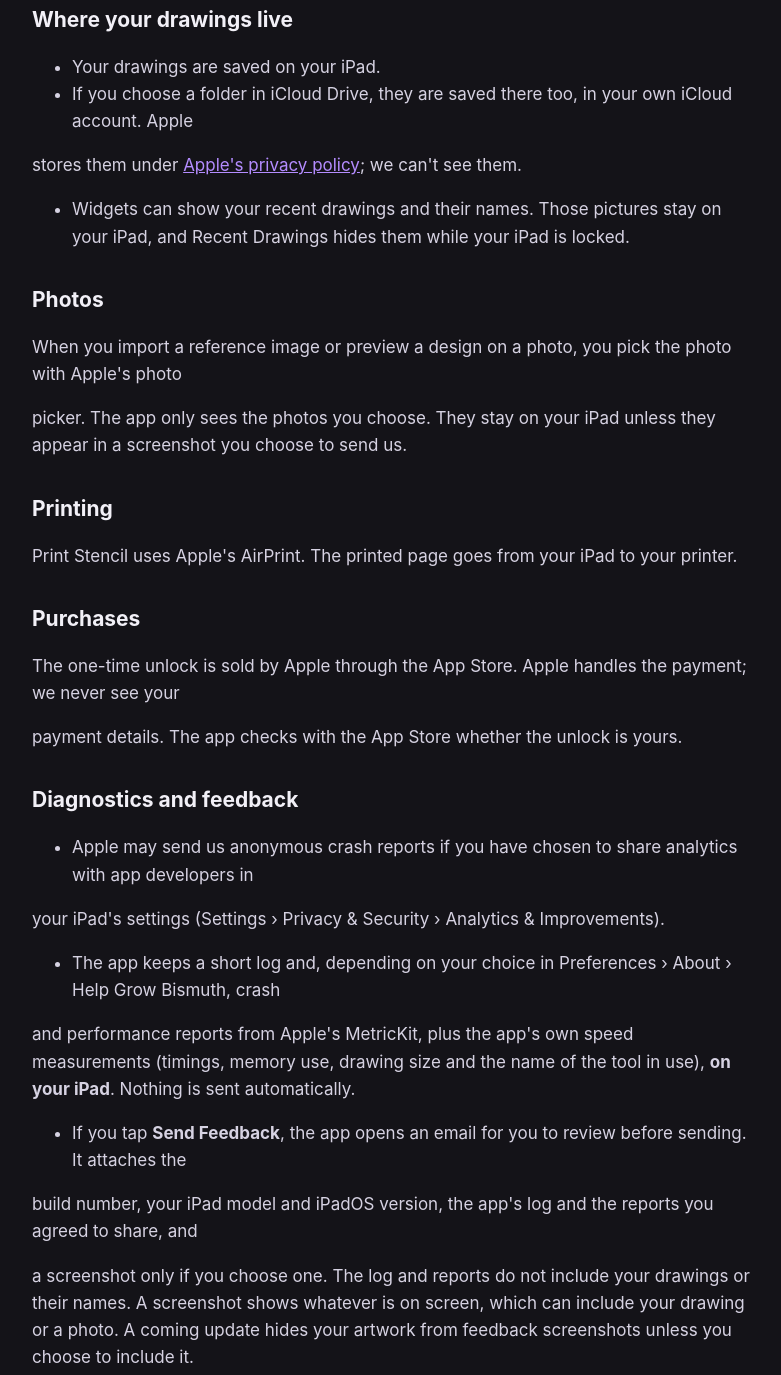
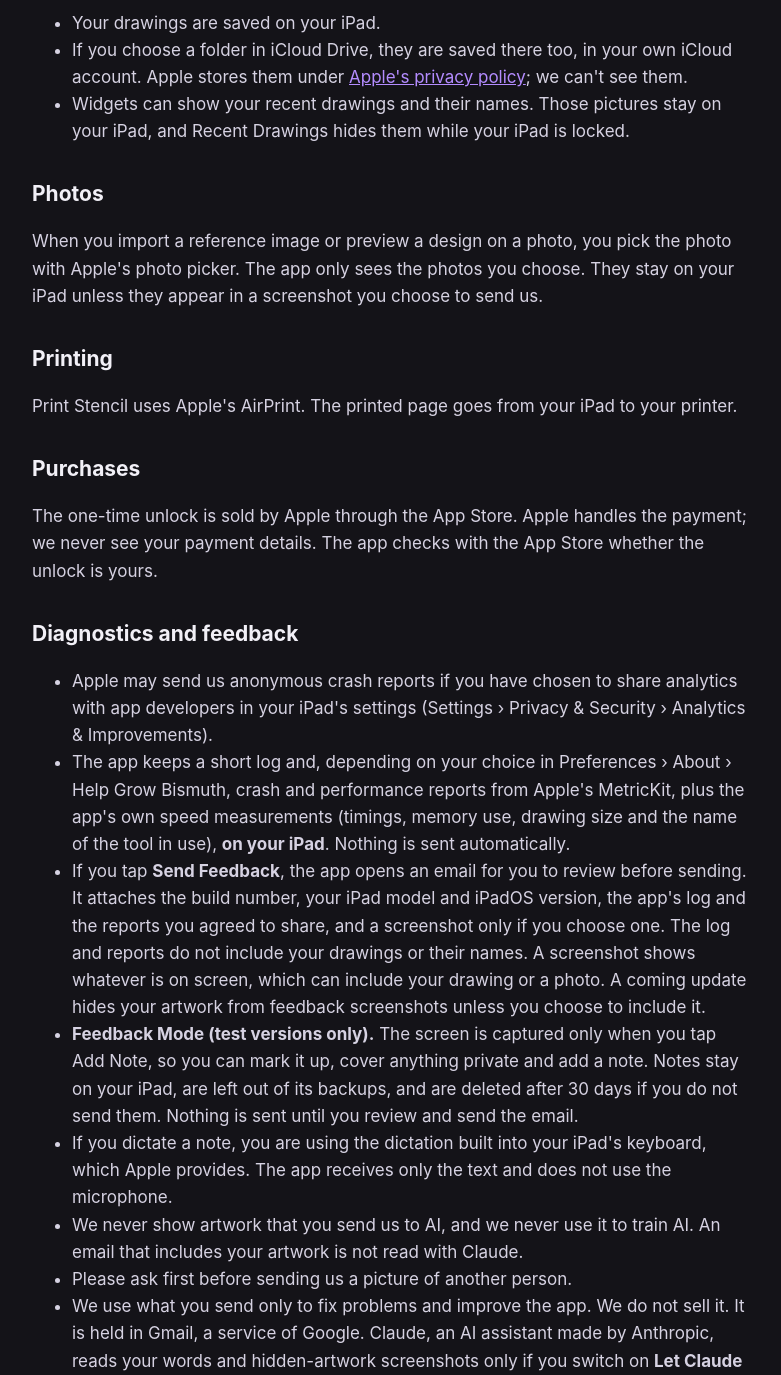
Before and after one commit to Kioura-Collective/bismuth-content, a plain HTML site: page privacy/index.html in a window 1280 px wide. Shown: the part 536-1911 px from the top of the page, without its empty margins (248-1029 px from the left). Drawn offline with Linux system fonts and the light colour scheme.

Commit message:
Update release notes and lessons
Co-Authored-By: Claude Opus 5.5 <noreply@anthropic.com>

```diff
--- a/bismuth-content.json
+++ b/bismuth-content.json
@@ -1,5 +1,5 @@
 {
- "version": 1795068475,
+ "version": 1795068534,
  "lessons": [
   {
    "id": "radial-menu",
--- a/privacy/index.html
+++ b/privacy/index.html
@@ -7,42 +7,26 @@ header a{color:#f2f0f7;text-decoration:none;font-weight:600}</style></head>
 <body><main><header><a href="../"><img src="../bismuth-icon.png" width="28" height="28" alt="" style="vertical-align:middle;border-radius:7px;margin-right:8px">Bismuth Studio</a></header>
 <h1>Bismuth Studio Privacy Policy</h1>
 <p><b>Last updated:</b> 19 November 2026</p>
-<p>Bismuth Studio is a drawing app for iPad made by Kioura Collective. This policy explains what happens to</p>
-<p>your information when you use it. The short version: <b>the app collects nothing automatically.</b> We only receive what you choose to send us by email.</p>
+<p>Bismuth Studio is a drawing app for iPad made by Kioura Collective. This policy explains what happens to your information when you use it. The short version: <b>the app collects nothing automatically.</b> We only receive what you choose to send us by email.</p>
 <h2>What we collect</h2>
 <p>Nothing automatically. Bismuth Studio has no accounts, no analytics, no advertising and no tracking. The app does not send your drawings, your settings or any information about you on its own. The only information we receive through the app is what you choose to email us, described under Diagnostics and feedback.</p>
 <h2>Where your drawings live</h2>
 <ul>
 <li>Your drawings are saved on your iPad.</li>
-<li>If you choose a folder in iCloud Drive, they are saved there too, in your own iCloud account. Apple</li>
-</ul>
-<p>  stores them under <a href="https://www.apple.com/legal/privacy/">Apple&#x27;s privacy policy</a>; we can&#x27;t see them.</p>
-<ul>
+<li>If you choose a folder in iCloud Drive, they are saved there too, in your own iCloud account. Apple stores them under <a href="https://www.apple.com/legal/privacy/">Apple&#x27;s privacy policy</a>; we can&#x27;t see them.</li>
 <li>Widgets can show your recent drawings and their names. Those pictures stay on your iPad, and Recent Drawings hides them while your iPad is locked.</li>
 </ul>
 <h2>Photos</h2>
-<p>When you import a reference image or preview a design on a photo, you pick the photo with Apple&#x27;s photo</p>
-<p>picker. The app only sees the photos you choose. They stay on your iPad unless they appear in a screenshot you choose to send us.</p>
+<p>When you import a reference image or preview a design on a photo, you pick the photo with Apple&#x27;s photo picker. The app only sees the photos you choose. They stay on your iPad unless they appear in a screenshot you choose to send us.</p>
 <h2>Printing</h2>
 <p>Print Stencil uses Apple&#x27;s AirPrint. The printed page goes from your iPad to your printer.</p>
 <h2>Purchases</h2>
-<p>The one-time unlock is sold by Apple through the App Store. Apple handles the payment; we never see your</p>
-<p>payment details. The app checks with the App Store whether the unlock is yours.</p>
+<p>The one-time unlock is sold by Apple through the App Store. Apple handles the payment; we never see your payment details. The app checks with the App Store whether the unlock is yours.</p>
 <h2>Diagnostics and feedback</h2>
 <ul>
-<li>Apple may send us anonymous crash reports if you have chosen to share analytics with app developers in</li>
-</ul>
-<p>  your iPad&#x27;s settings (Settings › Privacy &amp; Security › Analytics &amp; Improvements).</p>
-<ul>
-<li>The app keeps a short log and, depending on your choice in Preferences › About › Help Grow Bismuth, crash</li>
-</ul>
-<p>  and performance reports from Apple&#x27;s MetricKit, plus the app&#x27;s own speed measurements (timings, memory use, drawing size and the name of the tool in use), <b>on your iPad</b>. Nothing is sent automatically.</p>
-<ul>
-<li>If you tap <b>Send Feedback</b>, the app opens an email for you to review before sending. It attaches the</li>
-</ul>
-<p>  build number, your iPad model and iPadOS version, the app&#x27;s log and the reports you agreed to share, and</p>
-<p>  a screenshot only if you choose one. The log and reports do not include your drawings or their names. A screenshot shows whatever is on screen, which can include your drawing or a photo. A coming update hides your artwork from feedback screenshots unless you choose to include it.</p>
-<ul>
+<li>Apple may send us anonymous crash reports if you have chosen to share analytics with app developers in your iPad&#x27;s settings (Settings › Privacy &amp; Security › Analytics &amp; Improvements).</li>
+<li>The app keeps a short log and, depending on your choice in Preferences › About › Help Grow Bismuth, crash and performance reports from Apple&#x27;s MetricKit, plus the app&#x27;s own speed measurements (timings, memory use, drawing size and the name of the tool in use), <b>on your iPad</b>. Nothing is sent automatically.</li>
+<li>If you tap <b>Send Feedback</b>, the app opens an email for you to review before sending. It attaches the build number, your iPad model and iPadOS version, the app&#x27;s log and the reports you agreed to share, and a screenshot only if you choose one. The log and reports do not include your drawings or their names. A screenshot shows whatever is on screen, which can include your drawing or a photo. A coming update hides your artwork from feedback screenshots unless you choose to include it.</li>
 <li><b>Feedback Mode (test versions only).</b> The screen is captured only when you tap Add Note, so you can mark it up, cover anything private and add a note. Notes stay on your iPad, are left out of its backups, and are deleted after 30 days if you do not send them. Nothing is sent until you review and send the email.</li>
 <li>If you dictate a note, you are using the dictation built into your iPad&#x27;s keyboard, which Apple provides. The app receives only the text and does not use the microphone.</li>
 <li>We never show artwork that you send us to AI, and we never use it to train AI. An email that includes your artwork is not read with Claude.</li>
```
Also changed, not shown: support/index.html (+5 -10 lines).
